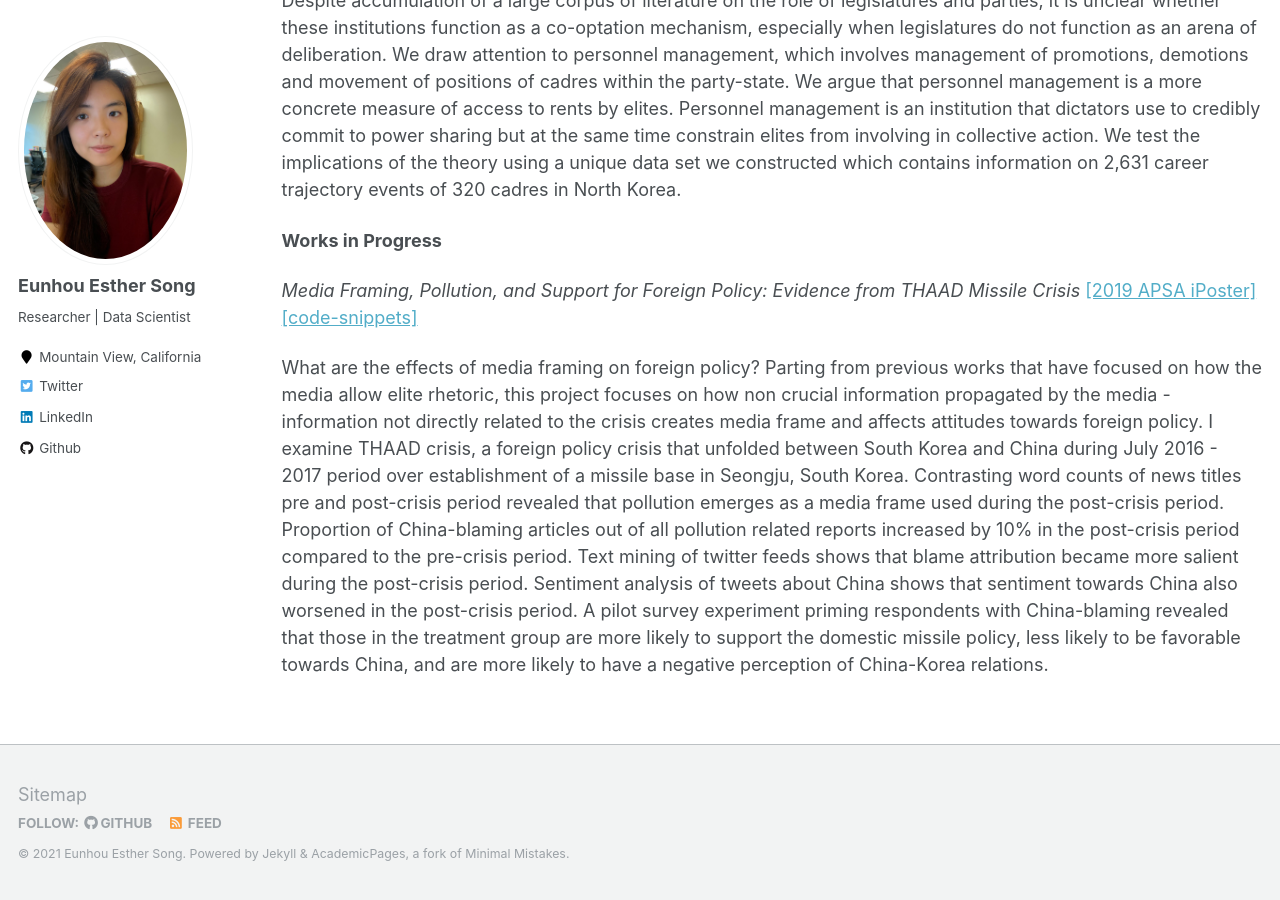
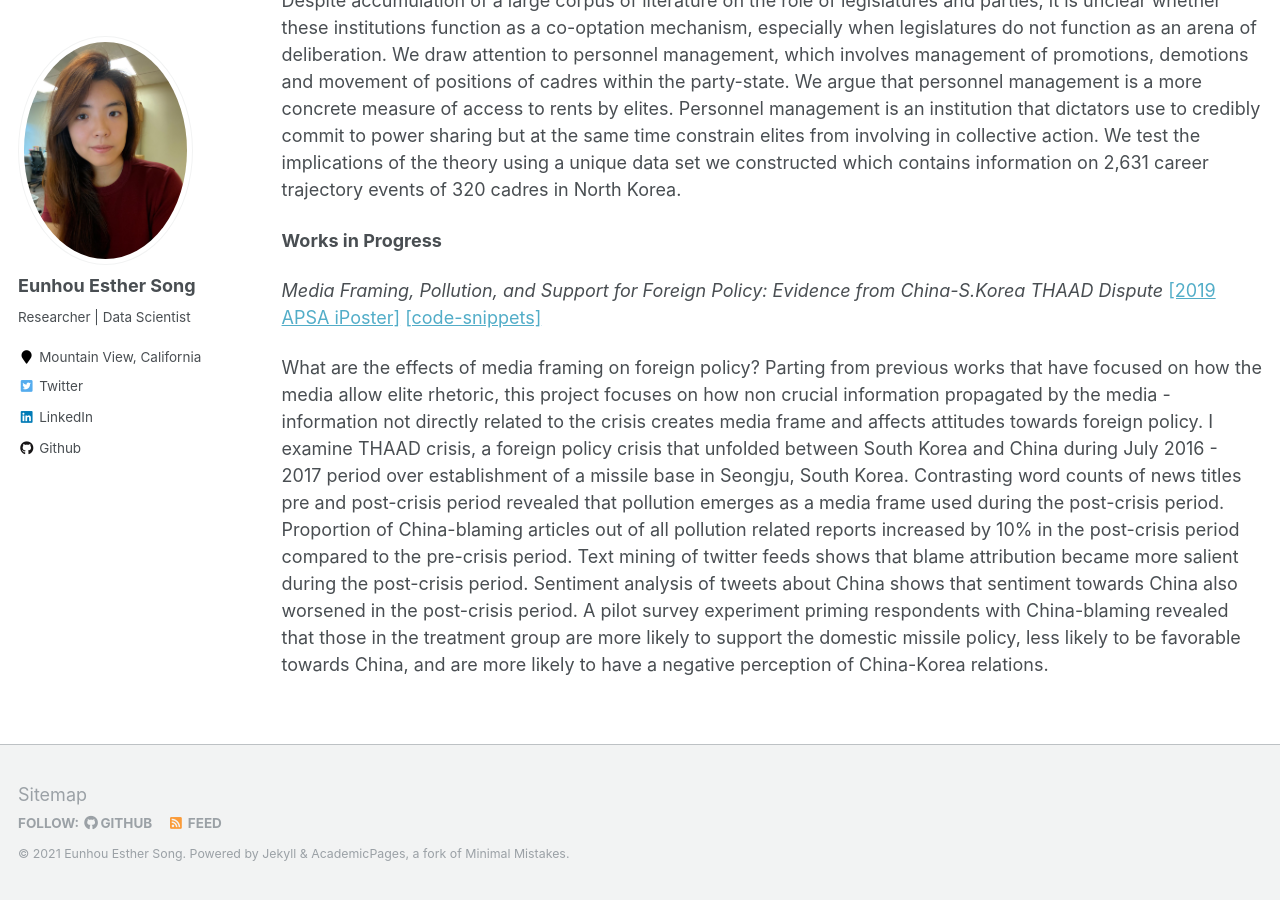
Before and after one commit to ehsong/ehsong.github.io, a Jekyll site: the page built from _pages/research.md, in a window 1280 px wide and 900 px high, scrolled down 868 px. Built offline with Jekyll 4.4.1, drawn with Linux system fonts in a browser that asks for light colours.

Commit message:
Update research.md

```diff
--- a/_pages/research.md
+++ b/_pages/research.md
@@ -32,7 +32,7 @@ Despite accumulation of a large corpus of literature on the role of legislatures
 
 **Works in Progress**
 
-*Media Framing, Pollution, and Support for Foreign Policy: Evidence from THAAD Missile Crisis*
+*Media Framing, Pollution, and Support for Foreign Policy: Evidence from China-S.Korea THAAD Dispute*
 [[2019 APSA iPoster]](https://apsa2019-apsa.ipostersessions.com/default.aspx?s=DF-1D-34-3D-64-33-21-12-B0-42-57-A1-87-AC-68-E1)
 [[code-snippets]](/files/apsa_poster_analysis.html)
 
```
